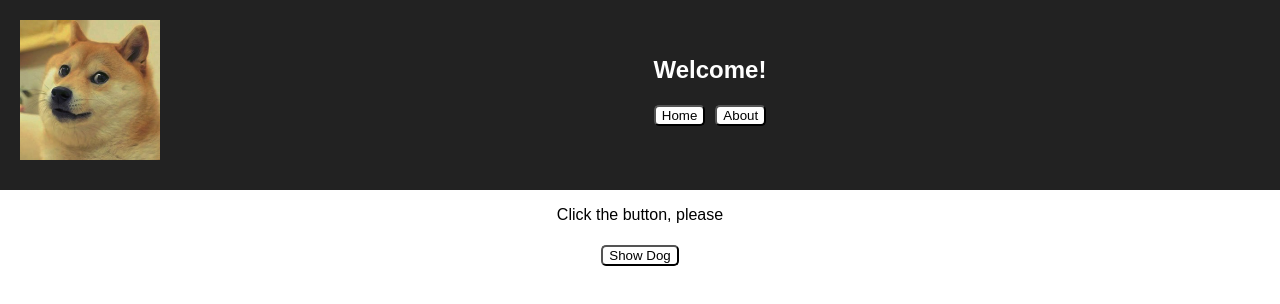
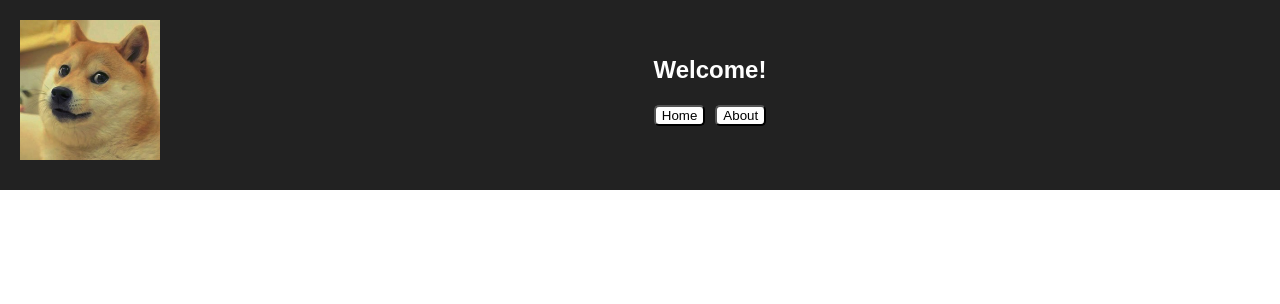
Before and after one commit to p-ab/randomdogs, a React (Create React App) app: page / in a window 1280 px wide. Shown: the top 304 px of the page. Built offline with nearby package versions, Linux system fonts and the light colour scheme.

Commit message:
stylefixing 3

```diff
--- a/public/index.html
+++ b/public/index.html
@@ -19,7 +19,7 @@
       work correctly both with client-side routing and a non-root public URL.
       Learn how to configure a non-root public URL by running `npm run build`.
     -->
-    <base href="%PUBLIC_URL%/">
+    <base href="%PUBLIC_URL%">
     <title>Really random dogs!</title>
   </head>
   <body>
--- a/src/containers/App.js
+++ b/src/containers/App.js
@@ -20,8 +20,8 @@ class App extends Component {
             </div>
           </header>
           <div>
-            <Route exact path="/" render={() => (<Home params={this.props} />)} />
-            <Route exact path="/about" component={About} />
+            <Route exact path="/randomdogs/" render={() => (<Home params={this.props} />)} />
+            <Route exact path="/randomdogs/about" component={About} />
           </div>
         </div>
       </Router>
```
